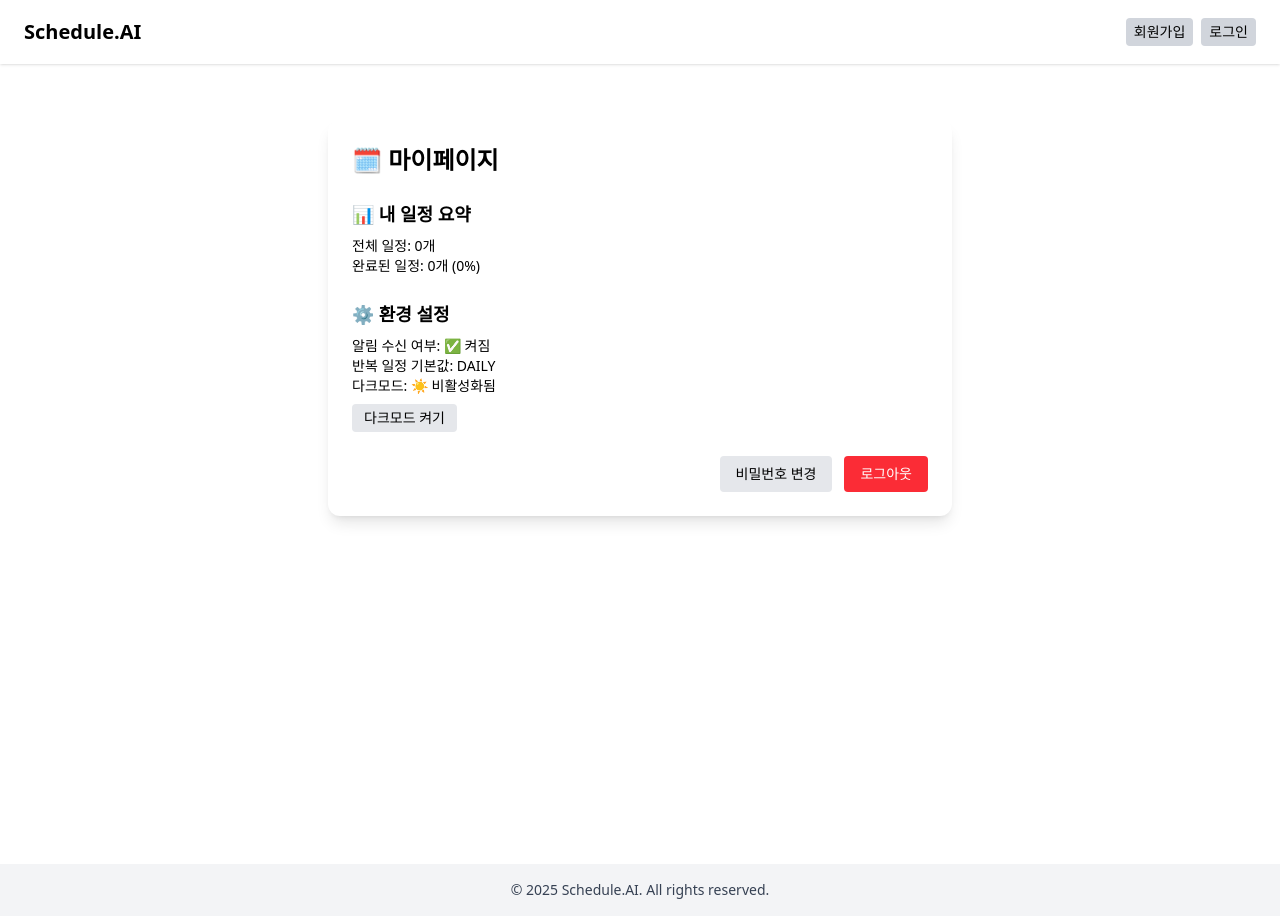
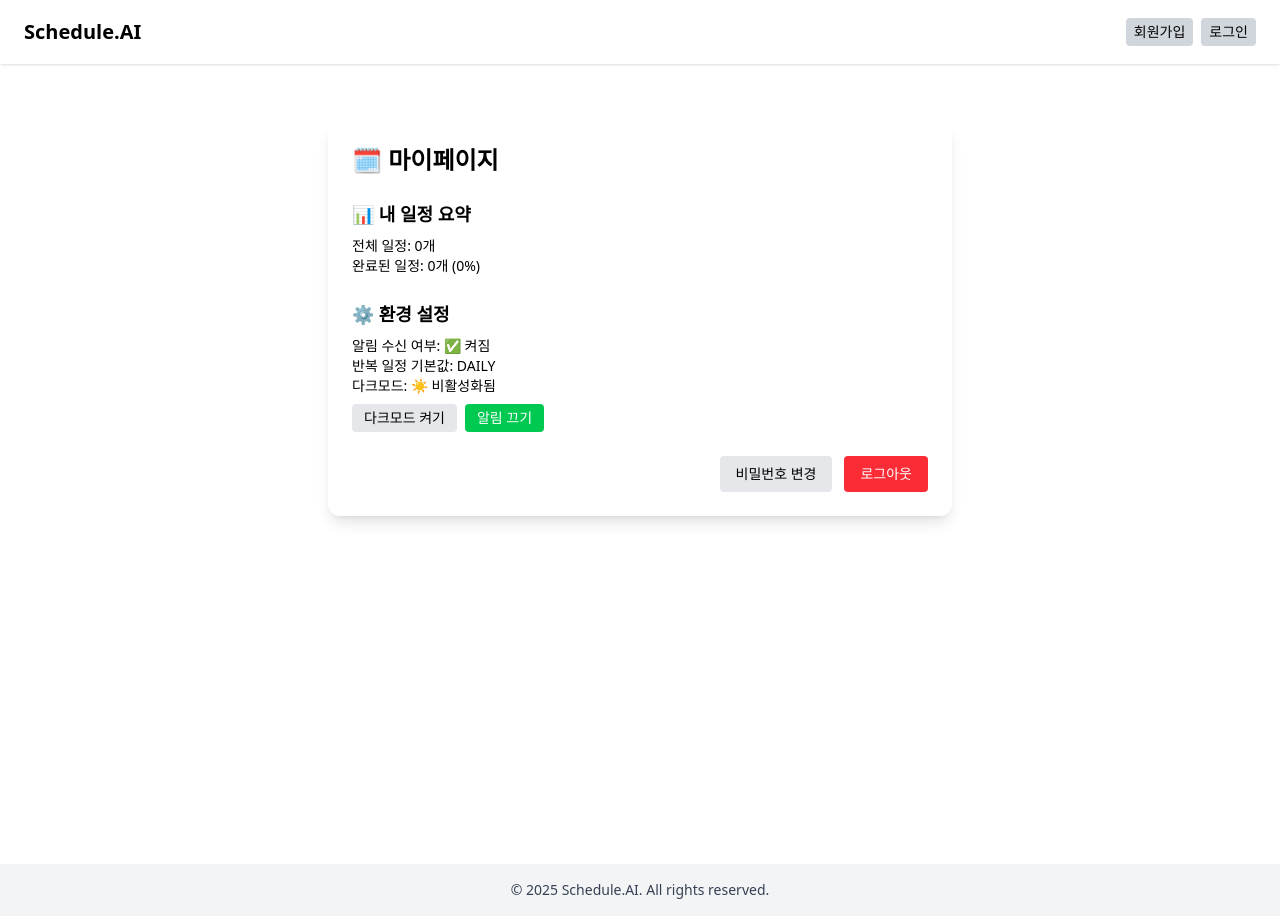
Before and after one commit to well0924/schedulemanagement-front, a Next.js app: page /mypage in a window 1280 px wide. Built offline with nearby package versions, Linux system fonts and the light colour scheme.

Commit message:
- feat : 알림구독 여부
- 마이페이지에서 알림여부 설정

- websocket 설정 수정

```diff
--- a/src/app/components/mypage/MyPageSection.tsx
+++ b/src/app/components/mypage/MyPageSection.tsx
@@ -11,6 +11,7 @@ export default function MyPageSection() {
   const [isDark, setIsDark] = useState(false);
   const [total, setTotal] = useState(0);
   const [completed, setCompleted] = useState(0);
+  const [userId, setUserId] = useState(0);
 
   useEffect(() => {
     const checkDark = () => {
@@ -37,8 +38,9 @@ export default function MyPageSection() {
         const token = localStorage.getItem("accessToken");
         if (!token) return;
 
-        const userId = await fetchUserIdFromServer(token);
-        const schedules = await TodayScheduleList(userId);
+        const fetchedUserId = await fetchUserIdFromServer(token);
+        setUserId(fetchedUserId);
+        const schedules = await TodayScheduleList();
 
         setTotal(schedules.length);
         setCompleted(schedules.filter(s => s.progressStatus?.value === "COMPLETE").length);
@@ -65,7 +67,7 @@ export default function MyPageSection() {
         </section>
 
         <section className="mb-6">
-          <Settings notifications={true} repeatType="DAILY" />
+          <Settings notifications={true} repeatType="DAILY" userId={userId}/>
         </section>
 
         <ActionButtons />
--- a/src/app/components/mypage/Settings.tsx
+++ b/src/app/components/mypage/Settings.tsx
@@ -1,30 +1,52 @@
+import { toggleNotificationSetting } from "@/app/utile/api/NotificationApi";
 import { useDarkModeContext } from "@/app/utile/context/DarkModeContext";
+import { useState } from "react";
 
 interface Props {
     notifications: boolean;
     repeatType: 'NONE' | 'DAILY' | 'MONTHLY' | 'YEARS';
+    userId: number;
 }
 
-export default function Settings({ notifications, repeatType }: Props) {
+export default function Settings({ notifications, repeatType, userId }: Props) {
     const { isDark, toggleDarkMode } = useDarkModeContext();
+    const [notifEnabled, setNotifEnabled] = useState(notifications);
+
+    const handleToggleNotification = async () => {
+        try {
+            const updated = await toggleNotificationSetting(userId, !notifEnabled);
+            console.log(updated);
+            setNotifEnabled(updated.webEnabled); // 서버 응답 기반으로 업데이트
+        } catch (err) {
+            console.error("알림 토글 실패", err);
+        }
+    };
 
     return (
         <div>
             <h2 className="text-lg font-semibold mb-2">⚙️ 환경 설정</h2>
 
             <p className="text-sm">
-                알림 수신 여부: {notifications ? '✅ 켜짐' : '❌ 꺼짐'}<br />
+                알림 수신 여부: {notifEnabled  ? '✅ 켜짐' : '❌ 꺼짐'}<br />
                 반복 일정 기본값: {repeatType} <br />
                 다크모드: {isDark ? '🌙 활성화됨' : '☀️ 비활성화됨'}
             </p>
 
-            <button
+               <button
                 onClick={toggleDarkMode}
                 className="mt-2 px-3 py-1 text-sm rounded transition-colors
-          bg-gray-200 text-black hover:bg-gray-300
-          dark:bg-gray-600 dark:text-white dark:hover:bg-gray-500"
+                           bg-gray-200 text-black hover:bg-gray-300
+                           dark:bg-gray-600 dark:text-white dark:hover:bg-gray-500"
             >
                 다크모드 {isDark ? '끄기' : '켜기'}
+            </button>
+
+            <button
+                onClick={handleToggleNotification}
+                className={`ml-2 px-3 py-1 text-sm rounded transition-colors
+                          ${notifEnabled ? "bg-green-500 text-white hover:bg-green-600" : "bg-red-500 text-white hover:bg-red-600"}`}
+            >
+                알림 {notifEnabled ? '끄기' : '켜기'}
             </button>
         </div>
     );
--- a/src/app/utile/api/NotificationApi.ts
+++ b/src/app/utile/api/NotificationApi.ts
@@ -1,4 +1,4 @@
-import { Notification } from "@/app/utile/interfaces/notification/NotificationModel";
+import { Notification, NotificationSetting } from "@/app/utile/interfaces/notification/NotificationModel";
 import { fetcher } from "./fetcher";
 
 
@@ -23,3 +23,21 @@ export async function isMarkedRead(id: number): Promise<void>{
         },
     });
 }
+
+// 알림 수신 여부
+export async function toggleNotificationSetting(userId: number, enabled: boolean): Promise<NotificationSetting> {
+    return fetcher<NotificationSetting>(`/api/notification-setting/me/all`, {
+        method: 'PUT',
+        body: JSON.stringify({ userId, enabled }),
+        headers: {
+            'Content-Type': 'application/json',
+        },
+    });
+}
+
+// 알림 설정 기본값으로 초기화
+export async function resetNotificationSetting(userId: number): Promise<void> {
+    return fetcher<void>(`/api/notification-setting/me/reset/${userId}`, {
+        method: 'POST',
+    });
+}
--- a/src/app/utile/websocket/websokcet.ts
+++ b/src/app/utile/websocket/websokcet.ts
@@ -3,28 +3,26 @@ import { Frame, Stomp } from '@stomp/stompjs';
 import { Notification } from '@/app/utile/interfaces/notification/NotificationModel';
 
 export const connectNotificationWS = (
-  userId: number | null,
+  memberId: number | null,
   accessToken: string | null,
   onMessage: (data: Notification) => void
 ) => {
-  // 조건: 토큰과 userId가 없으면 연결하지 않음
-  if (!accessToken || userId === null) {
+  // 조건: 토큰과 memberId가 없으면 연결하지 않음
+  if (!accessToken || memberId === null) {
     console.warn("WebSocket 연결 조건 미충족: 로그인 상태 아님");
     return null; // 연결 안 함
   }
 
-  const socket = new SockJS('https://api.schedulemanagement.site:8080/ws');
+  const socket = new SockJS("https://api.schedulemanagement.site/ws");
+  console.log(socket);
   const stompClient = Stomp.over(socket);
 
-  const connectHeaders: Record<string, string> = {
-    Authorization: `Bearer ${accessToken}`,
-  };
-
   stompClient.connect(
-    connectHeaders,
+     { Authorization: `Bearer ${accessToken}` },
     () => {
-      stompClient.subscribe(`/topic/notification/${userId}`, (message) => {
+      stompClient.subscribe(`/topic/notifications/${memberId}`, (message) => {
         const data = JSON.parse(message.body);
+        console.log(data);
         onMessage(data);
       });
     },
```
